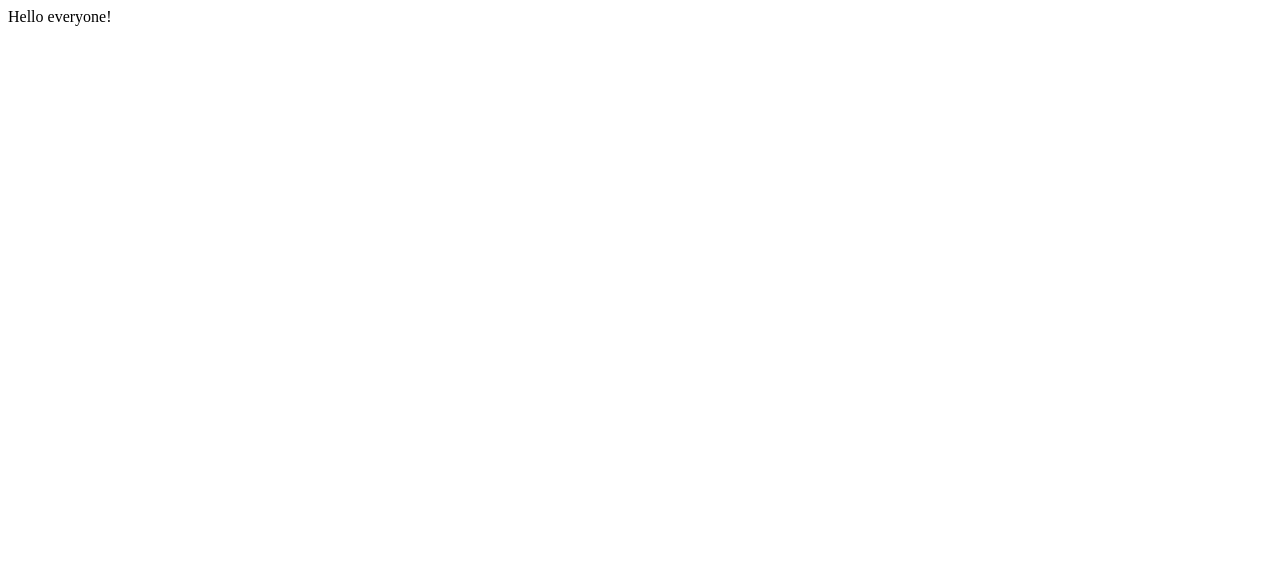
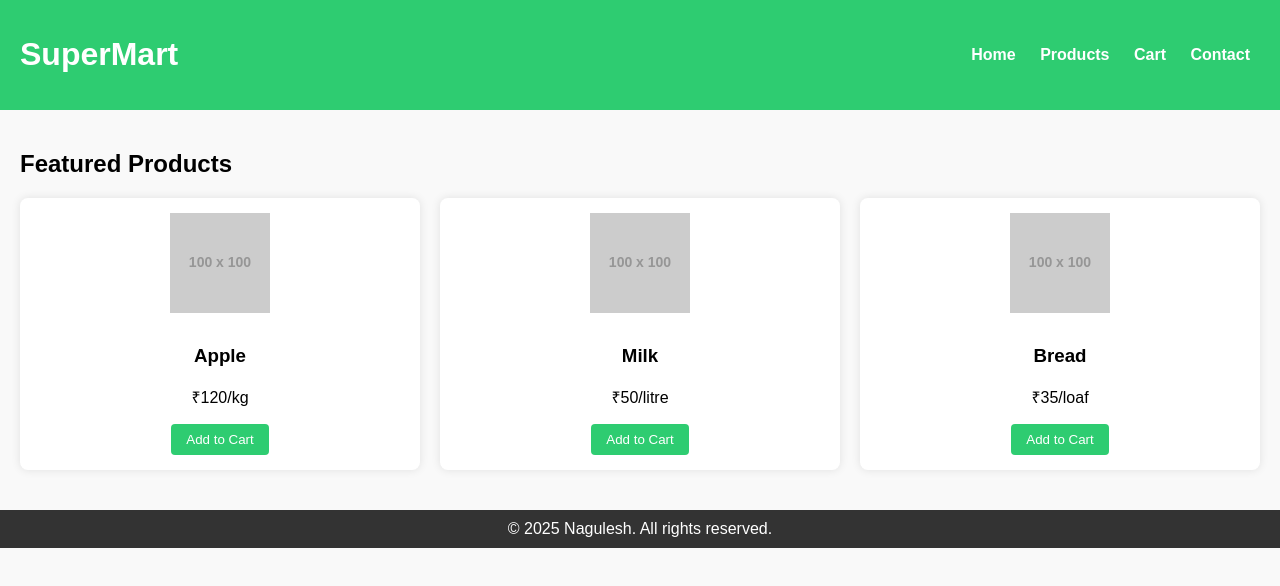
Before and after one commit to NaguleshN/Devops-sem, a plain HTML site: page index.html in a window 1280 px wide. Drawn offline with Linux system fonts and the light colour scheme; placeholder pictures from the web are drawn by us.

Commit message:
New App with CICD created

```diff
--- a/index.html
+++ b/index.html
@@ -1,11 +1,116 @@
 <!DOCTYPE html>
 <html lang="en">
 <head>
-    <meta charset="UTF-8">
-    <meta name="viewport" content="width=device-width, initial-scale=1.0">
-    <title>Document</title>
+  <meta charset="UTF-8" />
+  <meta name="viewport" content="width=device-width, initial-scale=1.0"/>
+  <title>Nagulesh</title>
+  <style>
+    body {
+      font-family: Arial, sans-serif;
+      margin: 0; padding: 0;
+      background-color: #f9f9f9;
+    }
+
+    header {
+      background-color: #2ecc71;
+      padding: 15px 20px;
+      color: white;
+      display: flex;
+      justify-content: space-between;
+      align-items: center;
+    }
+
+    nav a {
+      color: white;
+      margin: 0 10px;
+      text-decoration: none;
+      font-weight: bold;
+    }
+
+    .container {
+      padding: 20px;
+    }
+
+    .product-grid {
+      display: grid;
+      grid-template-columns: repeat(auto-fit, minmax(220px, 1fr));
+      gap: 20px;
+    }
+
+    .product-card {
+      background: white;
+      border-radius: 8px;
+      padding: 15px;
+      box-shadow: 0 0 10px rgba(0,0,0,0.1);
+      text-align: center;
+    }
+
+    .product-card img {
+      width: 100px;
+      height: 100px;
+      object-fit: contain;
+      margin-bottom: 10px;
+    }
+
+    .product-card button {
+      background-color: #2ecc71;
+      color: white;
+      border: none;
+      padding: 8px 15px;
+      border-radius: 4px;
+      cursor: pointer;
+    }
+
+    footer {
+      background-color: #333;
+      color: white;
+      text-align: center;
+      padding: 10px;
+      margin-top: 20px;
+    }
+  </style>
 </head>
 <body>
-    Hello everyone!
+
+  <header>
+    <h1>SuperMart</h1>
+    <nav>
+      <a href="#">Home</a>
+      <a href="#">Products</a>
+      <a href="#">Cart</a>
+      <a href="#">Contact</a>
+    </nav>
+  </header>
+
+  <div class="container">
+    <h2>Featured Products</h2>
+    <div class="product-grid">
+      <div class="product-card">
+        <img src="https://via.placeholder.com/100" alt="Apple" />
+        <h3>Apple</h3>
+        <p>₹120/kg</p>
+        <button>Add to Cart</button>
+      </div>
+
+      <div class="product-card">
+        <img src="https://via.placeholder.com/100" alt="Milk" />
+        <h3>Milk</h3>
+        <p>₹50/litre</p>
+        <button>Add to Cart</button>
+      </div>
+
+      <div class="product-card">
+        <img src="https://via.placeholder.com/100" alt="Bread" />
+        <h3>Bread</h3>
+        <p>₹35/loaf</p>
+        <button>Add to Cart</button>
+      </div>
+    </div>
+  </div>
+
+  <footer>
+    &copy; 2025 Nagulesh. All rights reserved.
+  </footer>
+
 </body>
 </html>
```
Also changed, not shown: 2 other files.
